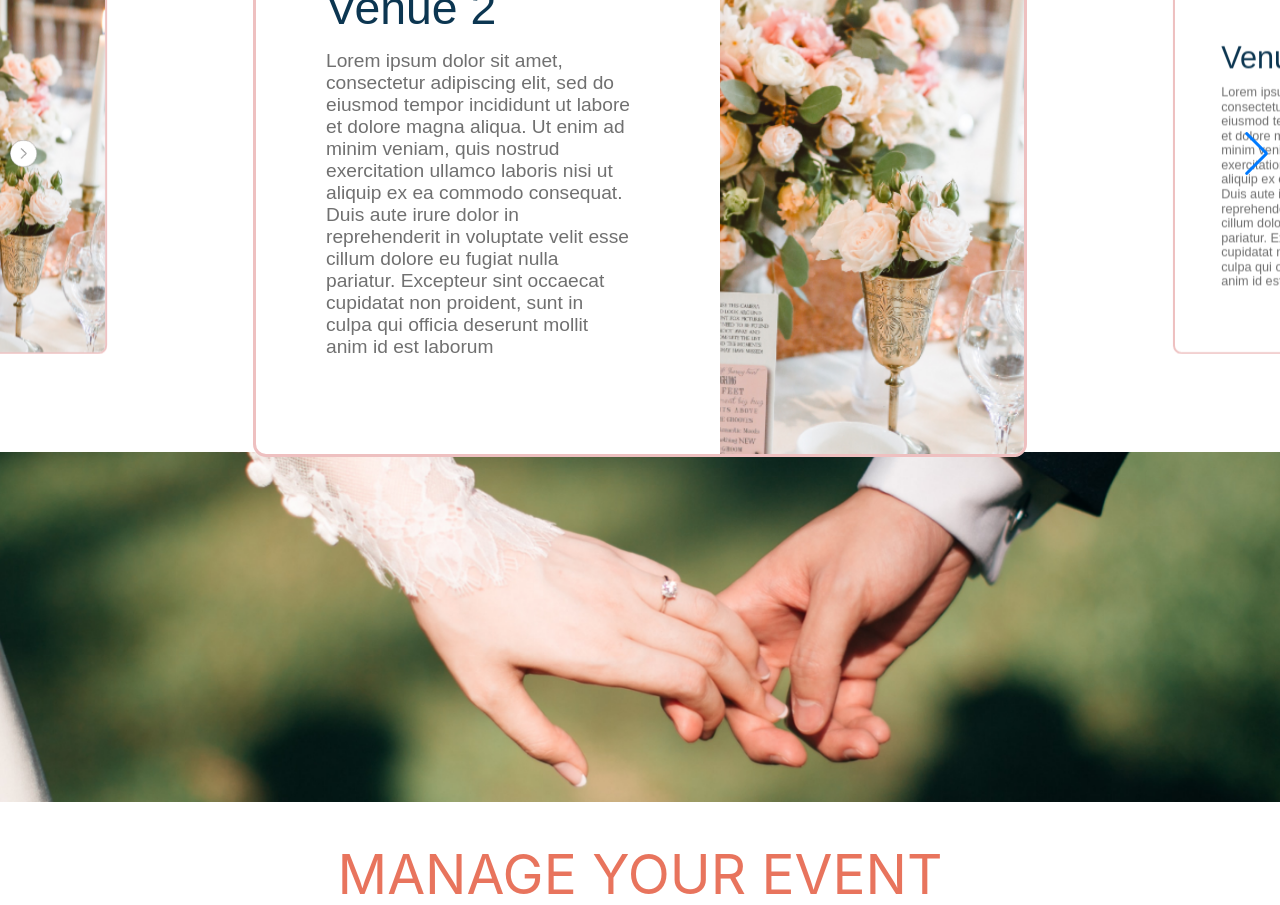
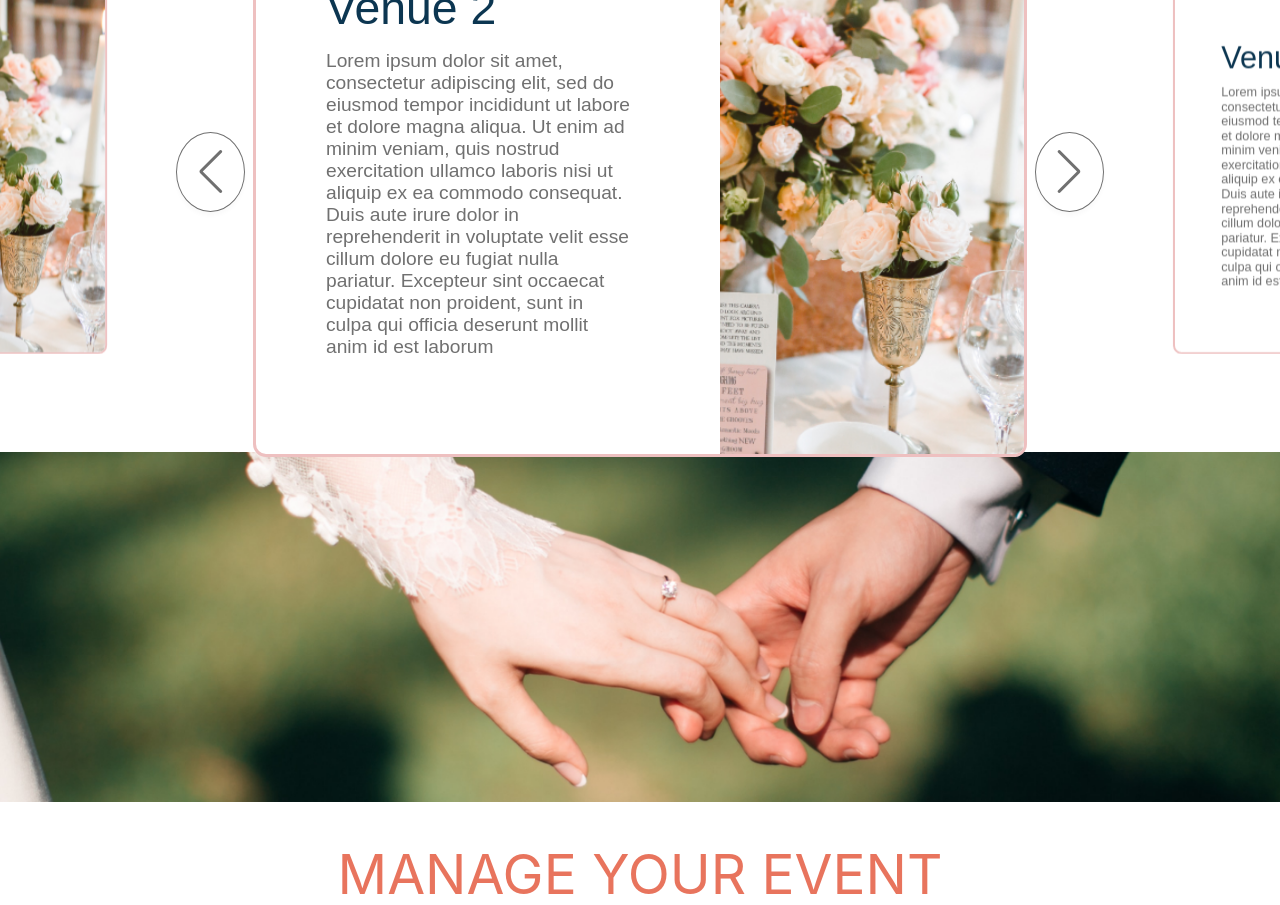
Before and after one commit to SaraBaassiri/Munasabti, a React (Create React App) app: page / in a window 1280 px wide. Shown: the part 1300-2205 px from the top of the page. Built offline with nearby package versions, Linux system fonts and the light colour scheme; no server answers; a web font is replaced by a local one.

Commit message:
Update Home.css

```diff
--- a/src/Views/Public/Home/Home.css
+++ b/src/Views/Public/Home/Home.css
@@ -73,7 +73,7 @@
 }
 
 
-/* .swiper-button-next,
+.swiper-button-next,
 .swiper-button-prev {
     background-color: white;
     padding: 17px 20px 17px 20px;
@@ -92,21 +92,9 @@
 
 .swiper-button-prev {
     margin-left: 13%;
-} */
+}
 
 
-.swiper-button-prev{
-    background-image: url("/public/images/Next.png");
-    width: 80px;
-    height: 80px;
-    background-repeat: no-repeat;
-    background-position: center;
-    background-size: contain;
-    }
-
-    .swiper-button-prev::after {
-    display: none;
-    }
 
 .HomeSwiper-Container {
     display: flex;
```
